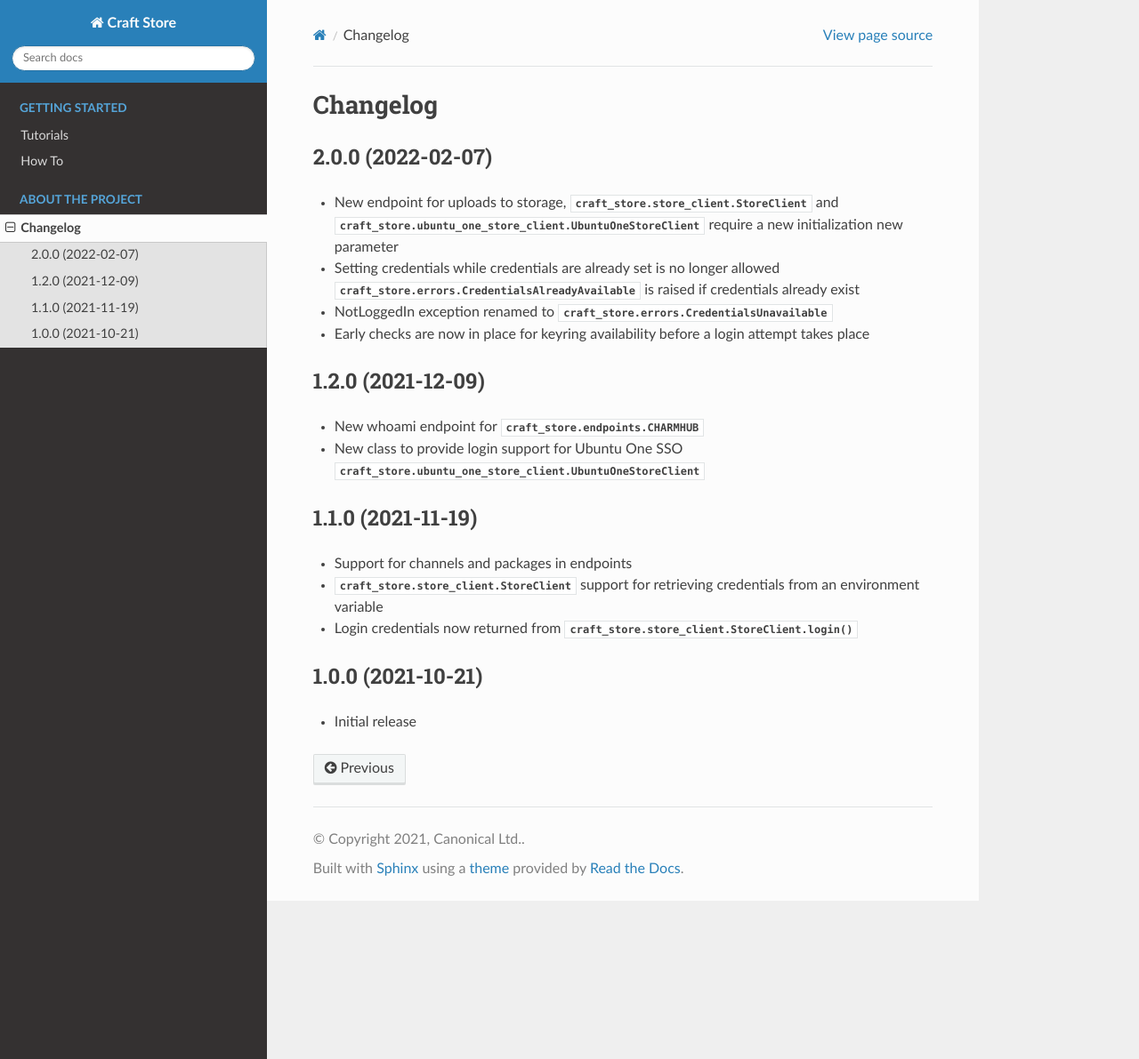
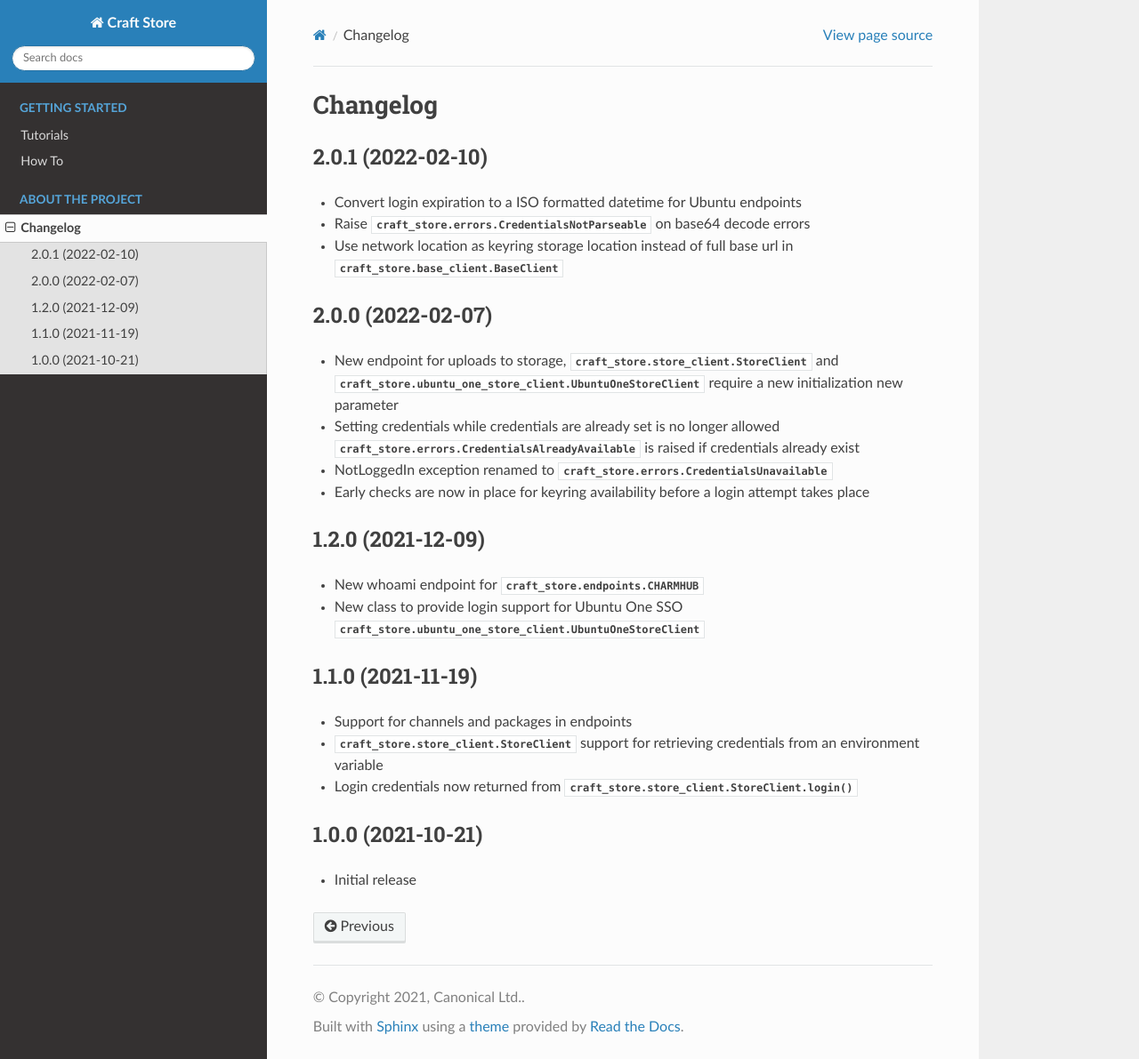
Before and after one commit to canonical/craft-store, a Sphinx documentation site: the page built from docs/changelog.rst, in a window 1280 px wide and 1191 px high. Shown: the whole window at 89% size. Built offline with Sphinx 7.4.7 and the Read the Docs theme 2.0.0, drawn with Linux system fonts in a browser that asks for light colours; pages that are not in the unit, such as notebooks, are missing from menus.

Commit message:
release: 2.0.1
Signed-off-by: Sergio Schvezov <sergio.schvezov@canonical.com>

```diff
--- a/docs/changelog.rst
+++ b/docs/changelog.rst
@@ -1,6 +1,15 @@
 *********
 Changelog
 *********
+
+2.0.1 (2022-02-10)
+------------------
+
+- Convert login expiration to a ISO formatted datetime for Ubuntu endpoints
+- Raise :class:`craft_store.errors.CredentialsNotParseable` on base64 decode
+  errors
+- Use network location as keyring storage location instead of full base url in
+  :class:`craft_store.base_client.BaseClient`
 
 2.0.0 (2022-02-07)
 ------------------
```
